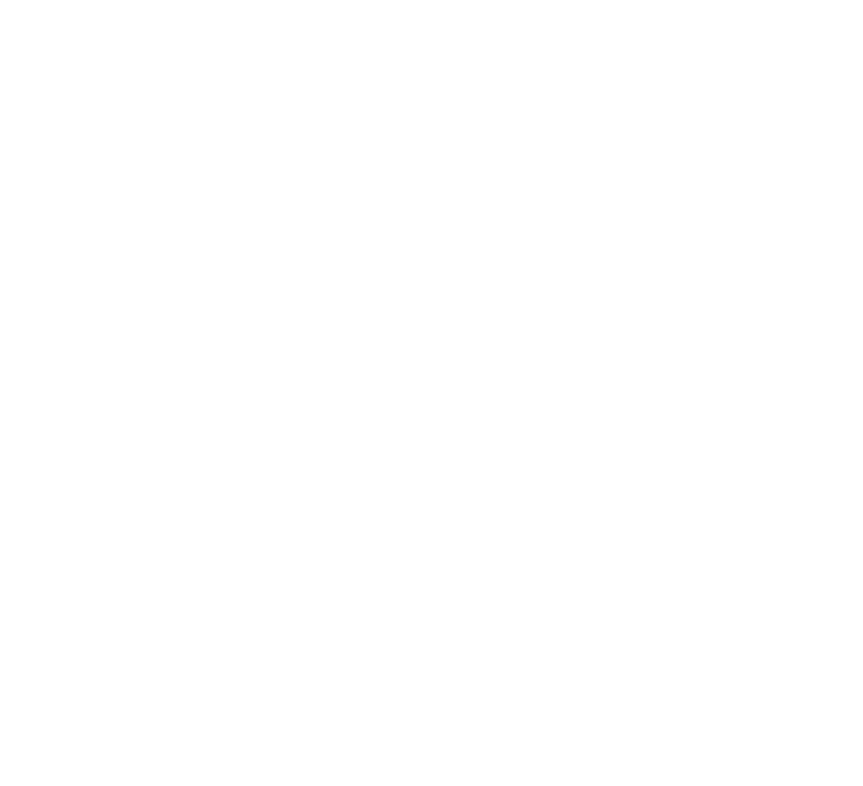
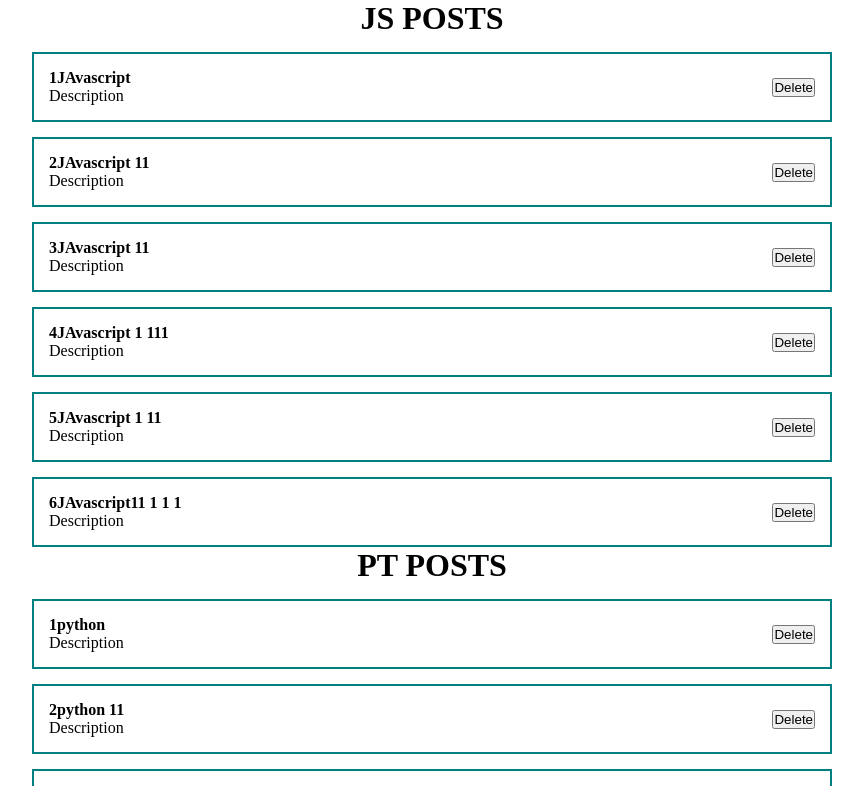
Before and after one commit to lechr0ma/untitled4, a React (Create React App) app: page / in a window 1280 px wide. Shown: the top 786 px of the page, without its empty margins (208-1071 px from the left). Built offline with nearby package versions, Linux system fonts and the light colour scheme.

Commit message:
post & postlist components

```diff
--- a/src/App.js
+++ b/src/App.js
@@ -1,8 +1,31 @@
-import React from "react";
+import React, {useState} from "react";
+import './styles/App.css'
+import PostItem from "./components/PostItem";
+import PostList from "./components/PostList";
+
 function App() {
+        const [posts, setPosts] = useState([
+            {id:1, title: 'JAvascript', body: 'Description' },
+            {id:2, title: 'JAvascript 11', body: 'Description' },
+            {id:3, title: 'JAvascript  11', body: 'Description' },
+            {id:4, title: 'JAvascript 1 111', body: 'Description' },
+            {id:5, title: 'JAvascript 1 11 ', body: 'Description' },
+            {id:6, title: 'JAvascript11 1 1 1 ', body: 'Description' },
+            ]
+        )
+    const [posts2, setPosts2] = useState([
+            {id:1, title: 'python', body: 'Description' },
+            {id:2, title: 'python 11', body: 'Description' },
+            {id:3, title: 'python  11', body: 'Description' },
+            {id:4, title: 'python 1 111', body: 'Description' },
+            {id:5, title: 'python 1 11 ', body: 'Description' },
+            {id:6, title: 'python11 1 1 1 ', body: 'Description' },
+        ]
+    )
   return (
     <div className="App">
-
+        <PostList posts={posts} title={'JS POSTS'}/>
+        <PostList posts={posts2} title={'PT POSTS'}/>
     </div>
   );
 }
--- /dev/null
+++ b/src/components/PostItem.jsx
@@ -0,0 +1,19 @@
+import React from 'react';
+
+const PostItem = (props) => {
+    return (
+        <div className='post'>
+            <div className='post__content'>
+                <strong>{props.post.id}{props.post.title}</strong>
+                <div>
+                    {props.post.body}
+                </div>
+            </div>
+            <div className='post__buttons'>
+                <button>Delete</button>
+            </div>
+        </div>
+    );
+};
+
+export default PostItem;
--- /dev/null
+++ b/src/components/PostList.jsx
@@ -0,0 +1,18 @@
+import React from 'react';
+import PostItem from "./PostItem";
+
+const PostList = ({posts, title}) => {
+
+    return (
+        <div>
+            <h1 style={{textAlign:'center'}}>
+                {title}
+            </h1>
+            {posts.map( e=>
+                <PostItem key={e.id} post={e}/>
+            )}
+        </div>
+    );
+};
+
+export default PostList;
--- /dev/null
+++ b/src/styles/App.css
@@ -0,0 +1,20 @@
+*{
+    padding: 0;
+    margin: 0;
+    box-sizing: border-box;
+}
+#root{
+    display: flex;
+    justify-content: center;
+}
+.App{
+    width: 800px;
+}
+.post{
+    display: flex;
+    padding: 15px;
+    border: 2px solid teal;
+    margin-top: 15px;
+    justify-content: space-between;
+    align-items: center;
+}
```
Also changed, not shown: src/components/ClassCounter.jsx (added, +32 -0 lines).
